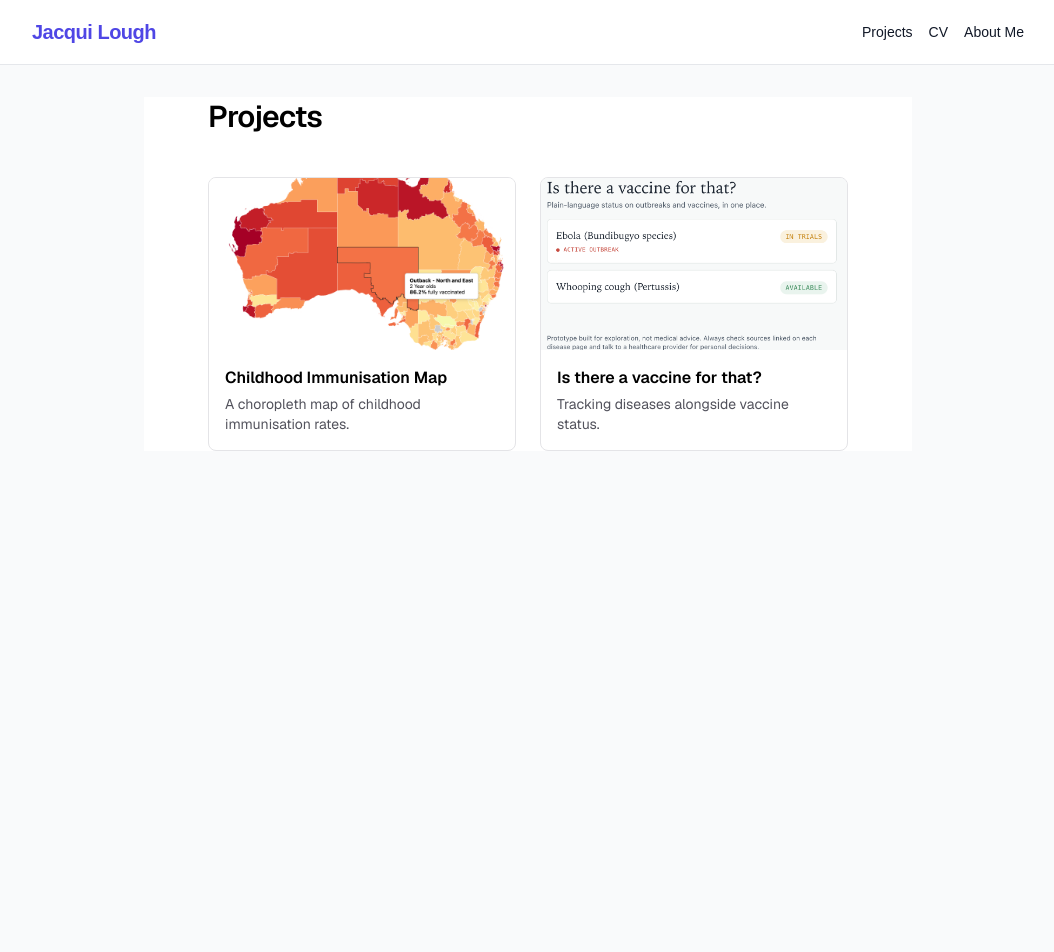
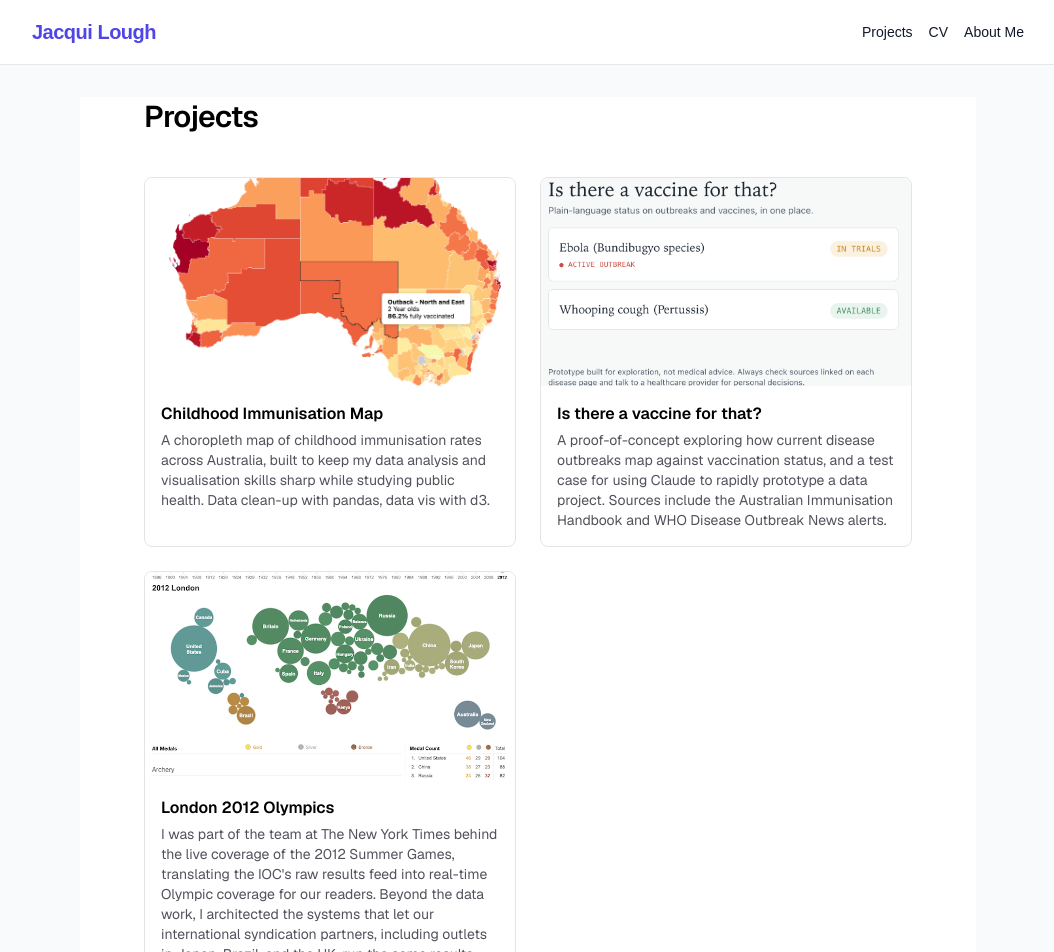
Before and after one commit to jacqui/portfolio, a Next.js app: page /projects in a window 1280 px wide. Shown: the top 952 px of the page, without its empty margins (112-1166 px from the left). Before the commit the page ends 800 px from the top, so only its background shows below. Built offline with nearby package versions, Linux system fonts and the light colour scheme.

Commit message:
filling out more of the projects page

```diff
--- a/src/app/projects/page.tsx
+++ b/src/app/projects/page.tsx
@@ -8,28 +8,31 @@ type Project = {
 const projects: Project[] = [
   {
     title: "Childhood Immunisation Map",
-    description: "A choropleth map of childhood immunisation rates.",
+    description:
+      "A choropleth map of childhood immunisation rates across Australia, built to keep my data analysis and visualisation skills sharp while studying public health. Data clean-up with pandas, data vis with d3.",
     url: "https://immunisation-map.vercel.app/",
     image: "/immunisation-map.png",
   },
   {
     title: "Is there a vaccine for that?",
-    description: "Tracking diseases alongside vaccine status.",
+    description:
+      "A proof-of-concept exploring how current disease outbreaks map against vaccination status, and a test case for using Claude to rapidly prototype a data project. Sources include the Australian Immunisation Handbook and WHO Disease Outbreak News alerts.",
     url: "https://vaccine-tracker-six.vercel.app/",
     image: "/vaccine-tracker.png",
   },
-  //   {
-  //     title: "Childhood Immunisation Map",
-  //     description: "A choropleth map of childhood immunisation rates.",
-  //     url: "https://immunisation-map.vercel.app/",
-  //     image: "/immunisation-map.png",
-  //   },
+  {
+    title: "London 2012 Olympics",
+    description:
+      "I was part of the team at The New York Times behind the live coverage of the 2012 Summer Games, translating the IOC's raw results feed into real-time Olympic coverage for our readers. Beyond the data work, I architected the systems that let our international syndication partners, including outlets in Japan, Brazil, and the UK, run the same results coverage in their own languages. I also traveled to London for the Games, covering them on social media and contributing several short-form pieces to the Times' digital coverage.",
+    url: "https://www.nytimes.com/interactive/projects/london2012/results",
+    image: "/london-2012.png",
+  },
 ];
 
 export default function ProjectsPage() {
   return (
     <div className="flex flex-col flex-1 items-center font-sans">
-      <main className="flex flex-1 w-full max-w-3xl flex-col px-16 bg-white">
+      <main className="flex flex-1 w-full max-w-4xl flex-col px-16 bg-white">
         <h1 className="text-3xl font-semibold leading-10 tracking-tight text-black mb-10">
           Projects
         </h1>
```
Also changed, not shown: public/london-2012.png (added).
